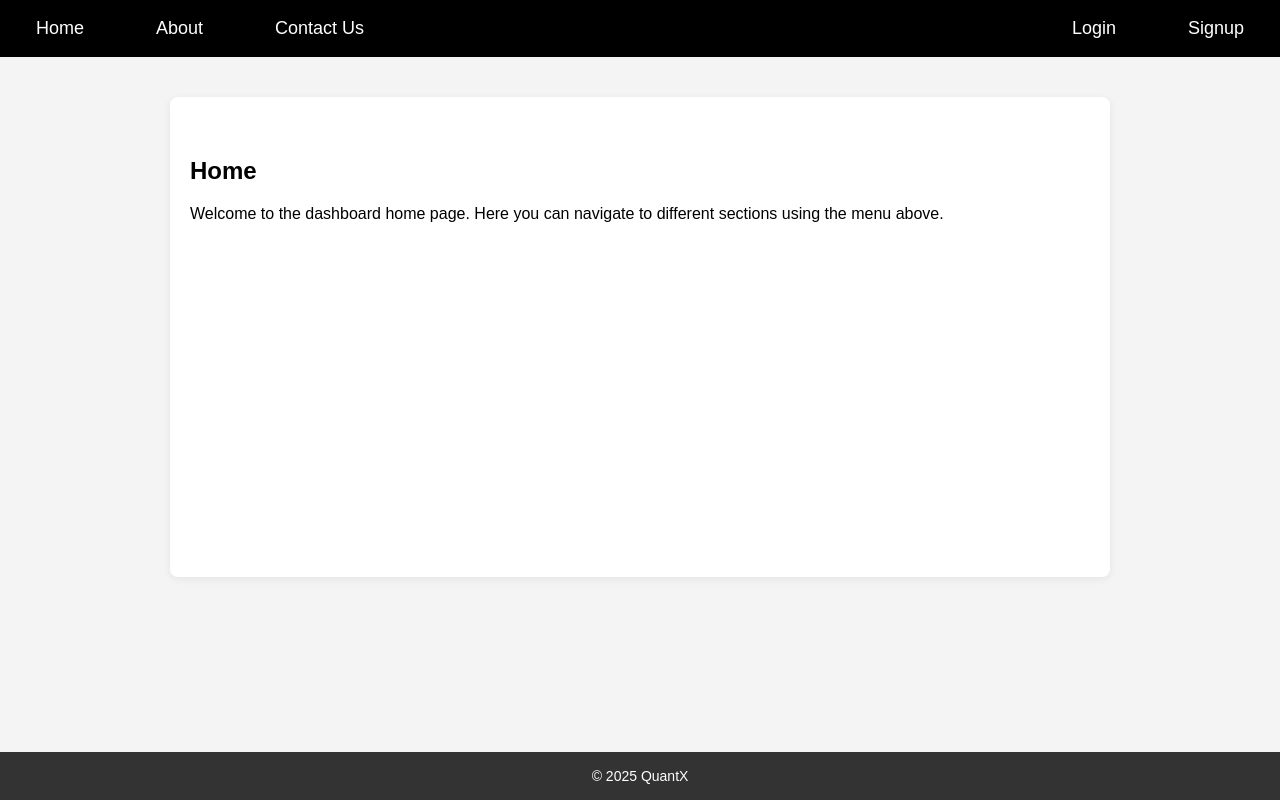
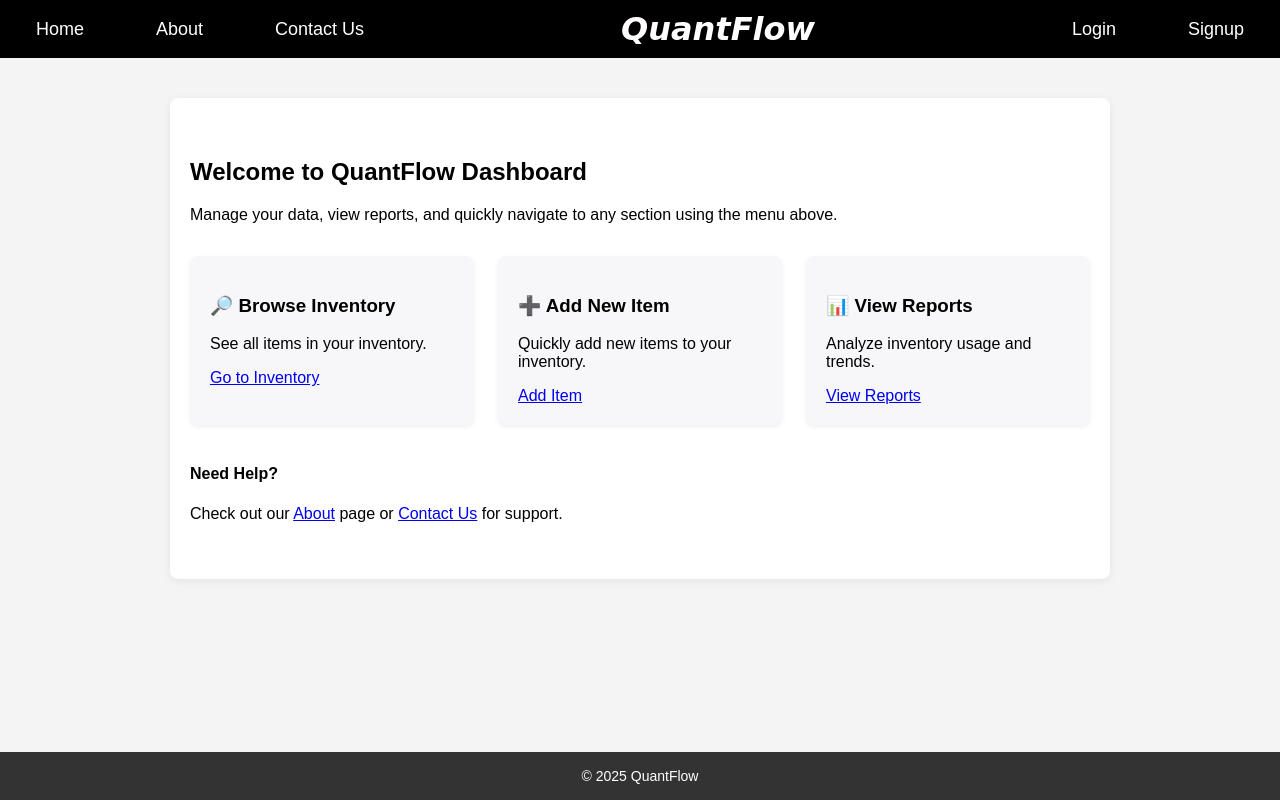
Before and after one commit to sakshammhere/QuantFlow-Inventory-System, a Flask app: page / in a window 1280 px wide. Run offline with Flask 3, Linux system fonts and the light colour scheme.

Commit message:
Home page

```diff
--- a/app.py
+++ b/app.py
@@ -1,6 +1,12 @@
 from flask import Flask, render_template
 
 app = Flask(__name__)
+
+INVENTORY = [
+    {"id": 1, "name": "Item A", "quantity": 10, "price": 300},
+    {"id": 2, "name": "Item B", "quantity": 5, "price": 400},
+    {"id": 3, "name": "Item C", "quantity": 0, "price": 150},
+]
 
 @app.route('/')
 def home():
@@ -22,5 +28,17 @@ def login():
 def signup():
     return render_template('signup.html')
 
+@app.route('/inventory')
+def inventory():
+    return render_template('inventory.html', inventory=INVENTORY)
+
+@app.route('/add-item')
+def add_item():
+    return render_template('add_item.html')
+
+@app.route('/reports')
+def reports():
+    return render_template('reports.html')
+
 if __name__ == '__main__':
     app.run(debug=True, port=5000)
--- /dev/null
+++ b/templates/add_item.html
@@ -0,0 +1,5 @@
+<html>
+    <body>
+        <h1>Add New Item</h1>
+    </body>
+</html>
--- a/templates/base.html
+++ b/templates/base.html
@@ -13,12 +13,23 @@
       background: #000;
       display: flex;
       justify-content: space-between;
+      align-items: center;
       padding: 10px 20px;
     }
     .nav-left, .nav-right {
       display: flex;
       gap: 40px;
     }
+
+.nav-center a {
+  font-size: 32px;
+  font-family: 'Pacifico', cursive;
+  font-weight: bold;
+  font-style: italic;
+  color: #fffdfd;
+}
+
+
     nav a {
       color: #fff;
       text-decoration: none;
@@ -27,9 +38,7 @@
       font-size: 18px;
       cursor: pointer;
     }
-    nav a:hover {
-      background: #555;
-    }
+
     main {
       padding: 40px 20px;
       max-width: 900px;
@@ -49,7 +58,6 @@
       bottom: 0;
       font-size: 14px;
     }
-    /* Login/Signup form styles */
     form {
       background: white;
       padding: 20px;
@@ -94,22 +102,31 @@
   {% block head %}{% endblock %}
 </head>
 <body>
+
   <nav>
     <div class="nav-left">
       <a href="{{ url_for('home') }}">Home</a>
       <a href="{{ url_for('about') }}">About</a>
       <a href="{{ url_for('contact') }}">Contact Us</a>
     </div>
+
+   <div class="nav-center">
+  <a href="{{ url_for('home') }}">QuantFlow</a>
+</div>
+
+
     <div class="nav-right">
       <a href="{{ url_for('login') }}">Login</a>
       <a href="{{ url_for('signup') }}">Signup</a>
     </div>
   </nav>
+
   <main>
     {% block content %}{% endblock %}
   </main>
+
   <footer>
-    &copy; 2025 QuantX
+    &copy; 2025 QuantFlow
   </footer>
 </body>
 </html>
--- a/templates/home.html
+++ b/templates/home.html
@@ -1,7 +1,33 @@
 {% extends "base.html" %}
 {% block title %}Home - Dashboard{% endblock %}
 {% block content %}
-  <h2>Home</h2>
-  <p>Welcome to the dashboard home page. Here you can navigate to different sections using the menu above.</p>
+  <h2>Welcome to QuantFlow Dashboard</h2>
+  <p>
+    Manage your data, view reports, and quickly navigate to any section using the menu above.
+  </p>
+
+  <div style="display: flex; gap: 24px; flex-wrap: wrap; margin-top: 32px;">
+    <div style="flex: 1 1 200px; background: #f7f7fa; padding: 20px; border-radius: 8px; box-shadow: 0 2px 5px #0001;">
+      <h3>🔎 Browse Inventory</h3>
+      <p>See all items in your inventory.</p>
+      <a href="{{ url_for('inventory') }}">Go to Inventory</a>
+    </div>
+    <div style="flex: 1 1 200px; background: #f7f7fa; padding: 20px; border-radius: 8px; box-shadow: 0 2px 5px #0001;">
+      <h3>➕ Add New Item</h3>
+      <p>Quickly add new items to your inventory.</p>
+      <a href="{{ url_for('add_item') }}">Add Item</a>
+    </div>
+    <div style="flex: 1 1 200px; background: #f7f7fa; padding: 20px; border-radius: 8px; box-shadow: 0 2px 5px #0001;">
+      <h3>📊 View Reports</h3>
+      <p>Analyze inventory usage and trends.</p>
+      <a href="{{ url_for('reports') }}">View Reports</a>
+    </div>
+  </div>
+
+  <div style="margin-top:40px;">
+    <h4>Need Help?</h4>
+    <p>
+      Check out our <a href="{{ url_for('about') }}">About</a> page or <a href="{{ url_for('contact') }}">Contact Us</a> for support.
+    </p>
+  </div>
 {% endblock %}
-<!DOCTYPE html>
--- /dev/null
+++ b/templates/reports.html
@@ -0,0 +1,5 @@
+<html>
+    <body>
+        <h1>Reports Page</h1>
+    </body>
+</html>
```
Also changed, not shown: templates/inventory.html (added, +29 -0 lines), templates/signup.html (+47 -1 lines).
